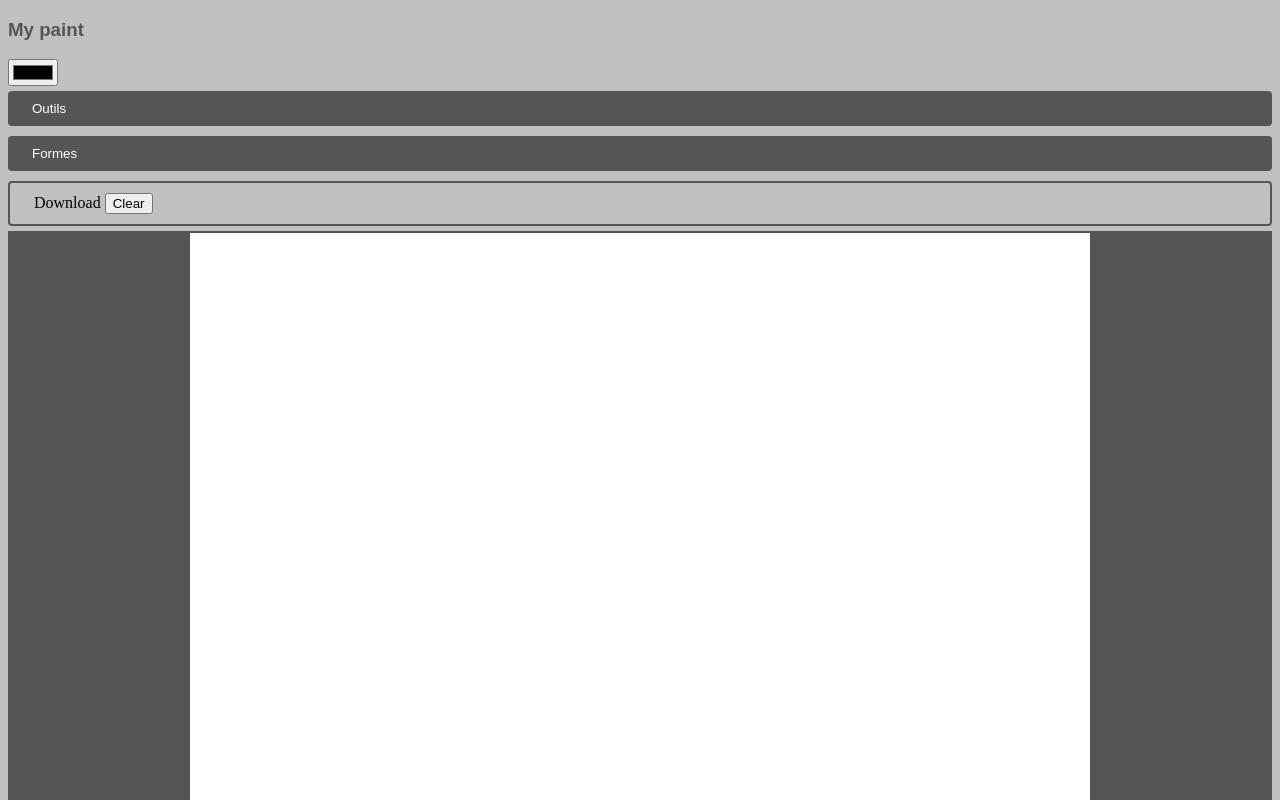
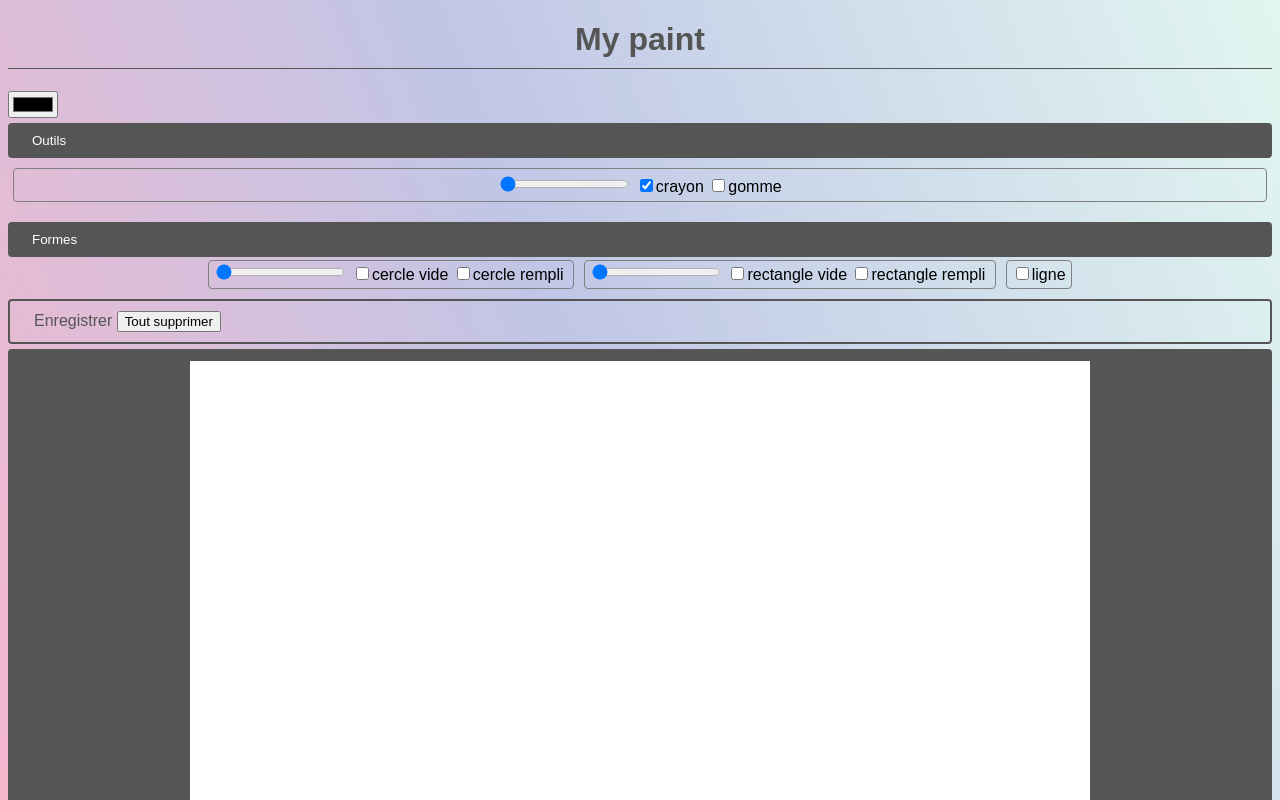
Before and after one commit to marjorie-pro/my_paint, a plain HTML site: page index.html in a window 1280 px wide. Shown: the top 800 px of the page. Drawn offline with nearby package versions, Linux system fonts and the light colour scheme.

Commit message:
final envoi

```diff
--- a/index.html
+++ b/index.html
@@ -4,64 +4,19 @@
 	<title>MY PAINT</title>
 
 	<meta charset="utf-8">
-	<!-- <meta name="viewport" content="width=device-width, initial-scale=1, shrink-to-fit=no"> -->
+	<link rel="stylesheet" type="text/css" href="style.css">
 
-	<link rel="stylesheet" type="text/css" href="style.css">
-	<!-- <link rel="stylesheet" href="https://stackpath.bootstrapcdn.com/bootstrap/4.3.1/css/bootstrap.min.css" integrity="sha384-ggOyR0iXCbMQv3Xipma34MD+dH/1fQ784/j6cY/iJTQUOhcWr7x9JvoRxT2MZw1T" crossorigin="anonymous"> -->
+</head>
 
-
-	<!-- <script src="https://ajax.googleapis.com/ajax/libs/jquery/1.11.1/jquery.min.js"></script>
-		<script src="https://maxcdn.bootstrapcdn.com/bootstrap/3.3.6/js/bootstrap.min.js"></script> -->
-	</head>
-	<body>
-
-
-<!-- <div>
-  <p><a href="http://www.justwebcode.com" rel="index,follow">Just Web Code (www.justwebcode.com)</a></p>
-<input type="checkbox" class="selectall" /> Select All <br>
-<input type="checkbox" class="individual" /> Laravel <br>
-<input type="checkbox" class="individual" /> PHP <br>
-<input type="checkbox" class="individual" /> JavaScript <br>
-<input type="checkbox" class="individual" /> jQuery <br>
-</div> -->
-
-
-<!-- <div id="toolbar"> -->
-
-		<!-- <button id="pen">crayon</button>
-		<button id="eraser">gomme</button>
-		<input type="color" name="color" id="color_picker">
-		<input type="range" value="0.5" min="1" max="10" step="1" id="epaisseur"/>
-
-		<button id="circle">cercle</button>
-		<input type="range" value="0.5" min="1" max="10" step="1" id="epaisseurC"/> -->
-		<!-- <button id="circleR">cercle rempli</button>
-
-		<button id="line">ligne</button>
-	-->
-		<!-- <button id="rectangle">rectangle vide</button>
-		<input type="range" value="0.5" min="1" max="10" step="1" id="epaisseurRV"/>
-
-		<button id="rectangleR">rectangle rempli</button>
-
-		<a href="#" class="button" id="btn-download" download="my-file-name.png">Download</a>
-
-		<input type="button" id="clear" value="Clear">
-
-		<input id="file-input" type="file" name="name"/>
-
-
-
-		<button id="cancel">annuler</button>
-	</div> -->
+<body>
 
 	<div class="card">
 		<div class="card-header">
-			<h3>My paint</h3>
-
-			<input type="color" name="color" id="color_picker" title="couleur">
+			<h1>My paint</h1>
 
 			<div id="note_reactivity" class="btn-group notes" data-toggle="buttons">
+				<!-- <input id="file-input" type="file" name="name"/> -->
+				<input type="color" name="color" id="color_picker" title="couleur">
 
 				<div class="outils">
 					<button id="showtool">Outils</button>
@@ -72,32 +27,36 @@
 						</label>
 
 						<label id="pen" class="btn btn-primary">
-							<input type="checkbox" checked>pen
+							<input type="checkbox" checked>crayon
 						</label>
 
 
 						<label id="eraser" class="btn btn-primary">
-							<input type="checkbox">eraser
+							<input type="checkbox">gomme
 						</label>
 					</div>
 				</div>
 
 
 				<div class="form">
+
 					<button id="showform">Formes</button>
 					<div class="menu_form">
 
+						<span>
 						<label class="btn btn-primary">
 							<input type="range" value="0.5" min="1" max="10" step="1" id="epaisseurC"/>
 						</label>
 
 						<label id="circle" class="btn btn-primary">
-							<input type="checkbox">cercle
+							<input type="checkbox">cercle vide
 						</label>
 						<label id="circleR" class="btn btn-primary">
 							<input type="checkbox">cercle rempli
 						</label>
+						</span>
 
+						<span>
 						<label class="btn btn-primary">
 							<input type="range" value="0.5" min="1" max="10" step="1" id="epaisseurRV"/>
 						</label>
@@ -108,37 +67,35 @@
 						<label id="rectangleR" class="btn btn-primary">
 							<input type="checkbox">rectangle rempli
 						</label>
+						</span>
 
-						<label id="line" class="btn btn-primary">
+						<span>
+							<label id="line" class="btn btn-primary">
 							<input type="checkbox">ligne
 						</label>
+						</span>
+
 					</div>
 				</div>
 
 			</div>
 
+			<div id="other">
+				<a href="#" class="button" id="btn-download" download="my-file-name.png">Enregistrer</a>
 
+				<input type="button" id="clear" value="Tout supprimer">
+			</div>
+		</div>
 
-
-			<div id="other">
-				<a href="#" class="button" id="btn-download" download="my-file-name.png">Download</a>
-
-				<input type="button" id="clear" value="Clear">
-			</div>
-
-		</div>
 		<div class="card-body">
 			<!-- <input type="color" name="color" id="color_pickerbg" title="couleur"> -->
 			<canvas id="canvas" width="900" height="600"></canvas>
 		</div>
-		<div class="card-footer text-muted">
 
-		</div>
 	</div>
 
 	<script src="https://code.jquery.com/jquery-3.4.1.js" integrity="sha256-WpOohJOqMqqyKL9FccASB9O0KwACQJpFTUBLTYOVvVU=" crossorigin="anonymous"></script>
 	<script src="paint.js"></script>
 
-
 </body>
 </html>
--- a/paint.js
+++ b/paint.js
@@ -1,12 +1,3 @@
-// var canvas = document.getElementById('canvas');
-// var ctx = canvas.getContext('2d');
-// ctx.fillStyle = 'black';
-// ctx.fillRect(30,30,730,400);
-
-// $(#crayon).click(function(){
-
-// });
-
 (function($){
 
 var canvas=document.getElementById("canvas");
@@ -33,14 +24,14 @@ var isMouseDown=false;
 $("label.btn").prop("checked",$(this).prop("checked"));
 
 // GÉNÉRER LES MENUS
-        $('#showtool').click(function() {
-                $('.menu_tool').slideToggle("fast");
-        });
-        $('#showform').click(function() {
-                $('.menu_form').slideToggle("fast");
-        });
+        // $('#showtool').click(function() {
+        //         $('.menu_tool').slideToggle("fast");
+        // });
+        // $('#showform').click(function() {
+        //         $('.menu_form').slideToggle("fast");
+        // });
 
-
+//CRAYON & GOMME
 function handleMouseDown(e){
   mouseX=parseInt(e.clientX-offsetX);
   mouseY=parseInt(e.clientY-offsetY);
@@ -55,7 +46,6 @@ function handleMouseUp(e){
   mouseX=parseInt(e.clientX-offsetX);
   mouseY=parseInt(e.clientY-offsetY);
 
-  // Put your mouseup stuff here
   isMouseDown=false;
 }
 
@@ -63,7 +53,6 @@ function handleMouseOut(e){
   mouseX=parseInt(e.clientX-offsetX);
   mouseY=parseInt(e.clientY-offsetY);
 
-  // Put your mouseOut stuff here
   isMouseDown=false;
 }
 
@@ -71,7 +60,6 @@ function handleMouseMove(e){
   mouseX=parseInt(e.clientX-offsetX);
   mouseY=parseInt(e.clientY-offsetY);
 
-  // Put your mousemove stuff here
   if(isMouseDown){
   	$("#canvas").css('cursor','pointer');
     ctx.beginPath();
@@ -86,6 +74,7 @@ function handleMouseMove(e){
     }else{
       ctx.globalCompositeOperation="destination-out";
       ctx.arc(lastX,lastY,8,0,Math.PI*2,false);
+      ctx.lineWidth = $("#epaisseur").val();
       $("#canvas").css("background-color", cbg);
       ctx.fill();
     }
@@ -104,53 +93,16 @@ $("#pen").click(function(){ mode="pen"; });
 $("#eraser").click(function(){ mode="eraser"; });
 
 
-////////////////////////////////////////////////////////////////
-
-
-// function lineMouse(e){
-// 	var mouse = {
-// 	x: -1,
-//     y: -1
-// };
-//  var cvs = $("canvas")[0].getContext("2d");
-//     $("canvas").click(function(e){
-//         if(mouse.x != -1 && mouse.y != -1){
-//         	$("#canvas").css('cursor','crosshair');
-//             ctx.beginPath();
-//             ctx.moveTo(mouse.x, mouse.y);
-//             ctx.lineTo(e.pageX, e.pageY);
-//             ctx.closePath();
-//             ctx.stroke();
-//             mouse.x = -1;
-//             mouse.y = -1;
-//         }else{
-//             mouse.x = e.pageX;
-//             mouse.y = e.pageY;
-//         }
-//     });
-
-// }
-
-
-// $("#line").click(function(){
-// 	mode="line";
-// 	$("#canvas").mousedown(function(e){lineMouse(e);});
-// 	$("#canvas").mouseup(function(e){lineMouse(e);});
-// });
-
-////////////////////////////////////////////////////////////////////:
-
-
 //LIGNE
 var mouse = {
     x: 0,
     y: 0
 };
 
-$("#line").click(function(){
-    $("#canvas").css('cursor','crosshair');
-    $("canvas").click(function(el){
-        if(mouse.x != 0 && mouse.y != 0){
+var lisDrawing = false;
+    function linehandleMouseDown(el){
+      if(mouse.x != 0 && mouse.y != 0){
+        var lisDrawing = false;
 
             ctx.beginPath();
             ctx.moveTo(mouse.x, mouse.y);
@@ -160,9 +112,17 @@ $("#line").click(function(){
             mouse.x = 0;
             mouse.y = 0;
         }else{
+          var lisDrawing = true;
             mouse.x = el.offsetX;
             mouse.y = el.offsetY;
+            $("#canvas").css('cursor','crosshair');
         }
+
+    }
+
+    $("#line").click(function(){
+    $("canvas").mousedown(function(el){
+      linehandleMouseDown(el);
     });
 });
 
@@ -181,19 +141,15 @@ $("#canvas").mousedown(function (ec) {
 function circlehandleMouseDown(ec) {
     cmouseX = parseInt(ec.clientX - offsetX);
     cmouseY = parseInt(ec.clientY - offsetY);
-    // $("#downlog").html("Down: " + mouseX + " / " + mouseY);
 
-    // Put your mousedown stuff here
     if (cisDrawing) {
         cisDrawing = false;
         ctx.strokeStyle = $("#color_picker").val();
+        ctx.lineWidth = $("#epaisseurC").val();
+
         ctx.beginPath();
-        ctx.lineWidth = $("#epaisseurC").val();
         var dist = Math.sqrt((cmouseX - cstartX) * (cmouseX - cstartX) + (cmouseY - cstartY) * (cmouseY - cstartY));
         ctx.arc(cstartX, cstartY, dist, 0, 2 * Math.PI);
-        // console.log(((cmouseY-cstartY)/(cmouseX - cstartX)));
-        // console.log(dist);
-        // ctx.arc(mouseX,mouseY, 20 , 0, 2 * Math.PI);
         ctx.closePath();
         ctx.stroke();
         canvas.style.cursor = "default";
@@ -206,7 +162,7 @@ function circlehandleMouseDown(ec) {
 
 }
 
-//CIRCLE REMPLI
+//CERCLE REMPLI
 
 var crisDrawing = false;
 var crstartX;
@@ -220,14 +176,14 @@ $("#canvas").mousedown(function (ecr) {
 function RcirclehandleMouseDown(ecr) {
     crmouseX = parseInt(ecr.clientX - offsetX);
     crmouseY = parseInt(ecr.clientY - offsetY);
-    // Put your mousedown stuff here
+
     if (crisDrawing) {
         crisDrawing = false;
         ctx.beginPath();
         var dist = Math.sqrt((crmouseX - crstartX) * (crmouseX - crstartX) + (crmouseY - crstartY) * (crmouseY - crstartY));
         ctx.arc(crstartX, crstartY, dist, 0, 2 * Math.PI);
         ctx.closePath();
-        ctx.fillStyle = $("#color_picker").val();;
+        ctx.fillStyle = $("#color_picker").val();
         ctx.fill();
         canvas.style.cursor = "default";
     } else {
@@ -243,38 +199,38 @@ function RcirclehandleMouseDown(ecr) {
 
 //RECTANGLE VIDE
 
-var isDrawing = false;
-var startX;
-var startY;
+var rvisDrawing = false;
+var rvstartX;
+var rvstartY;
 
 $("#rectangle").click(function(){
-$("#canvas").mousedown(function (e) {
-    recthandleMouseDown(e);
+$("#canvas").mousedown(function (erv) {
+    recthandleMouseDown(erv);
 });
 });
-function recthandleMouseDown(e) {
-    mouseX = parseInt(e.clientX - offsetX);
-    mouseY = parseInt(e.clientY - offsetY);
-    // $("#downlog").html("Down: " + mouseX + " / " + mouseY);
+function recthandleMouseDown(erv) {
+    rvmouseX = parseInt(erv.clientX - offsetX);
+    rvmouseY = parseInt(erv.clientY - offsetY);
 
-    // Put your mousedown stuff here
-    if (isDrawing) {
-        isDrawing = false;
+    if (rvisDrawing) {
+        rvisDrawing = false;
         ctx.strokeStyle = $("#color_picker").val();
+        ctx.lineWidth = $("#epaisseurRV").val();
+
         ctx.beginPath();
-        ctx.lineWidth = $("#epaisseurRV").val();
-        ctx.rect(startX, startY, mouseX - startX, mouseY - startY);
+        ctx.rect(rvstartX, rvstartY, rvmouseX - rvstartX, rvmouseY - rvstartY);
         ctx.closePath();
         ctx.stroke();
         canvas.style.cursor = "default";
     } else {
-        isDrawing = true;
-        startX = mouseX;
-        startY = mouseY;
+        rvisDrawing = true;
+        rvstartX = rvmouseX;
+        rvstartY = rvmouseY;
         $("#canvas").css('cursor','crosshair');
     }
 
 }
+
 //RECTANGLE REMPLI
 
 var risDrawing = false;
@@ -289,9 +245,7 @@ $("#canvas").mousedown(function (er) {
 function rectRhandleMouseDown(er) {
     rmouseX = parseInt(er.clientX - offsetX);
     rmouseY = parseInt(er.clientY - offsetY);
-    // $("#downlog").html("Down: " + mouseX + " / " + mouseY);
 
-    // Put your mousedown stuff here
     if (risDrawing) {
         risDrawing = false;
         ctx.fillStyle = $("#color_picker").val();
@@ -315,26 +269,16 @@ button.addEventListener('click', function (e) {
     var dataURL = canvas.toDataURL('image/png');
     button.href = dataURL;
 });
-//OUVRIR FICHIER
-$('#button').on('click', function() {
-    $('#file-input').trigger('click');
-});
 
 //CLEAR
 document.getElementById('clear').addEventListener('click', function() {
         ctx.clearRect(0, 0, canvas.width, canvas.height);
       }, false);
 
-//BACK
-// document.getElementById('cancel').addEventListener('click', function(event) {
-
-//       event.preventDefault();
-//       // canvas.remove();
-
-//       // return false;
-
-//     });
-
+//OUVRIR FICHIER
+// $('#button').on('click', function() {
+//     $('#file-input').trigger('click');
+// });
 
 //COULEUR CANVAS
 // $("#color_pickerbg").click(function(){
--- a/style.css
+++ b/style.css
@@ -1,26 +1,28 @@
-body{
-	background-color:  	#C0C0C0;
+html{
+	font-family: "Arial",sans-serif;
+	background-image: linear-gradient( 68.4deg,  rgba(248,182,204,1) 0.5%, rgba(192,198,230,1) 49%, rgba(225,246,240,1) 99.8% );
+	background-repeat: no-repeat;
+	height: 120%;
 }
-h3{
-	font-family: sans-serif;
+
+h1{
+	font-family: "CODE LIGHT",sans-serif;
+	text-align: center;
 	color:#555555;
+	padding-bottom: 10px;
+	border-bottom: 1px solid #555555;
 }
-.menu_tool{
+
+/*.menu_tool{
 	display: none;
 }
 
 .menu_form{
 	display: none;
-}
-
-#color_picker{
-/*border: 2px solid #AD235E;
-border-radius: 20%;*/
-}
+}*/
 
 #showtool, #showform{
 	margin: 5px 0;
-
 	padding: 10px 24px;
 	border-radius: 4px;
 	border: none;
@@ -29,26 +31,34 @@ color: white;
 	text-align: left;
 	width: 100%;
 	transition-duration: 0.4s;
+}
 
-
-/*border: 2px solid #AD235E;
-width: 50px;
-height: 50px;
-
-	background-image: url(images/tool.png);
-	background-repeat: no-repeat;
-	background-size: 70%;
-	background-position: center;*/
-}
 
 #showtool:hover, #showform:hover{
 	background-color: white;
 	color:#555555;
 }
 
+.menu_tool{
+	border : 1px solid gray;
+	border-radius: 4px;
+	padding:5px;
+	margin: 5px;
+	text-align: center;
+}
+.menu_form span{
+	border : 1px solid gray;
+	border-radius: 4px;
+	padding:5px;
+	margin: 5px;
+	text-align: center;
+}
+.menu_form, .menu_tool{
+	text-align: center;
+	margin-bottom: 15px;
+}
+
 #other{
-/*margin: 5px 0;*/
-
 	padding: 10px 24px;
 	border: 2px solid #555555;
 	border-radius: 4px;
@@ -59,21 +69,30 @@ margin: 5px auto;
 
 #btn-download{
 	text-decoration: none;
-	color: black;
+	color: #555555;
 }
 #btn-download:hover{
 	text-decoration: none;
 	color: gray;
 }
 
-
-
 #canvas{
+	background-color: white;
 	border : 2px solid #555555;
 	display: block;
 	margin: 0 auto;
+	/*width: 100%;
+	height: auto;*/
 }
 
 .card-body{
 	background-color: #555555;
+	padding-top: 10px;
+	padding-bottom: 10px;
+	border-radius: 4px;
 }
+
+.card-footer{
+	background-color:#555555;
+
+}
```
Also changed, not shown: images/noun_Circle_1037784.png (added), images/noun_Circle_1037784.svg (added). Lines whose indentation alone changed are shown as unchanged.
